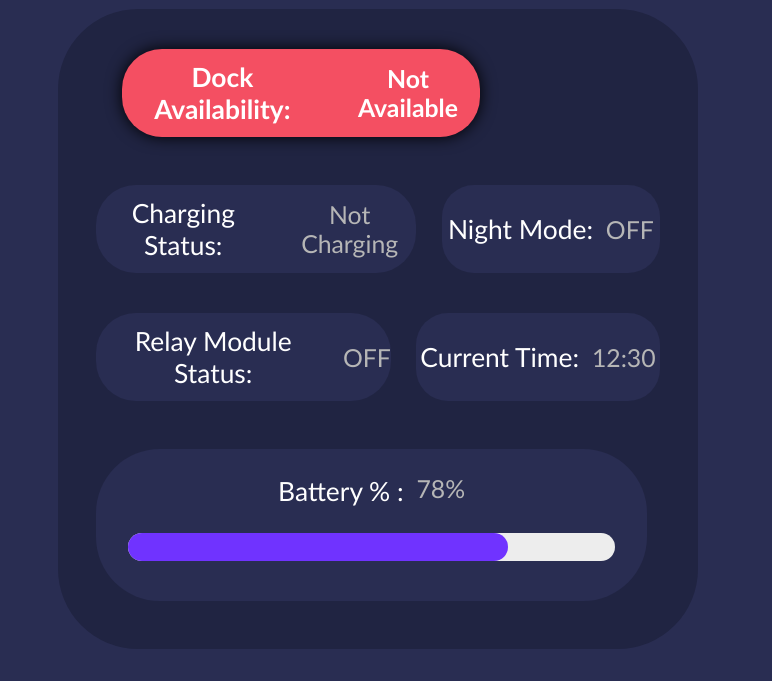
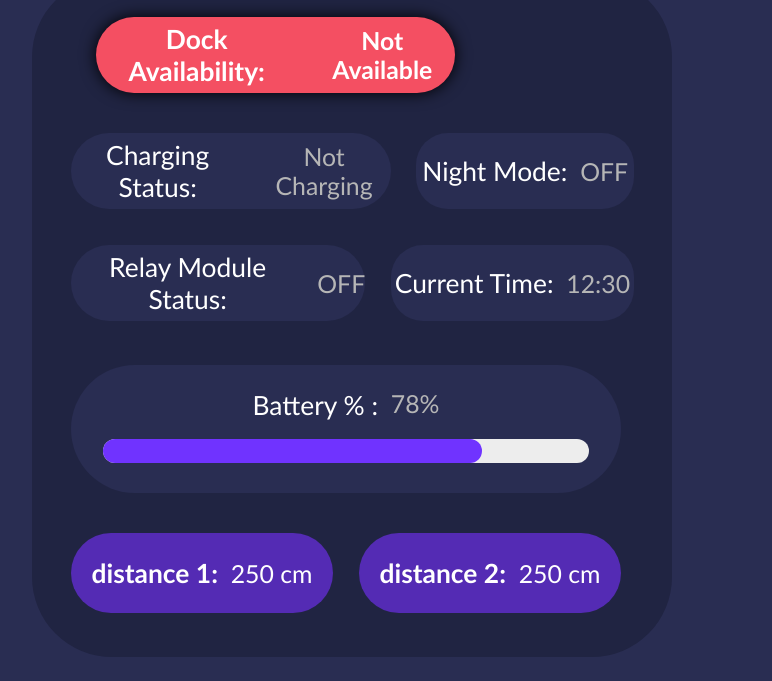
Before and after one commit to DevanshuRoy216287/esp32-host-website, a plain HTML site: page index.html in a window 1280 px wide. Shown: the part 119-800 px from the top of the page, without its empty margins (6-778 px from the left). Drawn offline with Linux system fonts and the light colour scheme.

Commit message:
update: added distance readings

```diff
--- a/index.html
+++ b/index.html
@@ -20,10 +20,10 @@
 
         .monitor {
             position: absolute;
-            top: 16vh;
-            left: 5vw;
+            top: 12vh;
+            left: 3vw;
             width: 50vw;
-            height: 80vh;
+            height: 85vh;
             border-radius: 10vh;
             background-color: #202442;
         }
@@ -33,7 +33,7 @@
             top: 5vh;
             left: 5vw;
             width: 28vw;
-            height: 11vh;
+            height: 9.5vh;
             border-radius: 5vh;
             background-color: #292d52;
             box-shadow: 0 0 2vh black;
@@ -60,10 +60,10 @@
 
         .charging-status {
             position: absolute;
-            top: 22vh;
+            top: 19.5vh;
             left: 3vw;
             width: 25vw;
-            height: 11vh;
+            height: 9.5vh;
             border-radius: 5vh;
             background-color: #292d52;
             text-align: center;
@@ -87,10 +87,10 @@
 
         .battery {
             position: absolute;
-            top: 55vh;
+            top: 48.5vh;
             left: 3vw;
             width: 43vw;
-            height: 19vh;
+            height: 16vh;
             border-radius: 8vh;
             background-color: #292d52;
             text-align: center;
@@ -102,21 +102,21 @@
 
         .battery-text {
             font-size: 3.3vh;
-            top: 5.5vh;
+            margin-top: 3vh;
         }
 
         .battery-status {
             color: #b6b6b6;
             font-size: 3.1vh;
-            top: 5.5vh;
+            margin-top: 3vh;
         }
 
         .night-mode {
             position: absolute;
-            top: 22vh;
+            top: 19.5vh;
             left: 30vw;
             width: 17vw;
-            height: 11vh;
+            height: 9.5vh;
             border-radius: 4vh;
             background-color: #292d52;
             text-align: center;
@@ -140,10 +140,10 @@
 
         .current-time {
             position: absolute;
-            top: 38vh;
+            top: 33.5vh;
             left: 28vw;
             width: 19vw;
-            height: 11vh;
+            height: 9.5vh;
             border-radius: 4vh;
             background-color: #292d52;
             text-align: center;
@@ -167,10 +167,10 @@
 
         .relay-module {
             position: absolute;
-            top: 38vh;
+            top: 33.5vh;
             left: 3vw;
             width: 23vw;
-            height: 11vh;
+            height: 9.5vh;
             border-radius: 5vh;
             background-color: #292d52;
             text-align: center;
@@ -194,10 +194,10 @@
 
         .grey-bar {
             position: absolute;
-            top: 10.5vh;
+            top: 9.2vh;
             left: 2.5vw;
             width: 38vw;
-            height: 3.5vh;
+            height: 3vh;
             border-radius: 2vh;
             background-color: #ededed;
         }
@@ -207,14 +207,14 @@
             top: 0vh;
             left: 0vh;
             width: 50%;
-            height: 3.5vh;
+            height: 3vh;
             border-radius: 2vh;
             background-color: #7033FF;
         }
 
         .know-more-container {
             position: absolute;
-            top: 5vh;
+            top: 2vh;
             left: 30vw;
             width: 11vw;
             height: 8vh;
@@ -239,7 +239,7 @@
 
         .hhome {
             position: absolute;
-            top: 6vh;
+            top: 3vh;
             left: 44vw;
             width: 6vh;
             height: 6vh;
@@ -253,7 +253,7 @@
 
         .hmonitor {
             position: absolute;
-            top: 6.6vh;
+            top: 3.5vh;
             left: 50vw;
             width: 4.5vh;
             height: 4.5vh;
@@ -267,7 +267,7 @@
 
         .hcontrol {
             position: absolute;
-            top: 6.3vh;
+            top: 3.1vh;
             left: 55.5vw;
             width: 4.7vh;
             height: 4.7vh;
@@ -277,6 +277,62 @@
 
         .hcontrol:hover {
             transform: scale(1.05);
+        }
+
+        .distance1 {
+            position: absolute;
+            top: 69.5vh;
+            left: 3vw;
+            width: 20.5vw;
+            height: 10vh;
+            border-radius: 5vh;
+            background-color: #542bb4;
+            text-align: center;
+            color: white;
+            display: flex;
+            justify-content: center;
+            align-items: center;
+            gap: 1vw;
+        }
+
+        .distance1-text {
+            font-size: 3.3vh;
+            top: 5vh;
+            font-weight: bold;
+        }
+
+        .distance1-status {
+            color: white;
+            font-size: 3.1vh;
+            top: 5vh;
+        }
+
+        .distance2 {
+            position: absolute;
+            top: 69.5vh;
+            left: 25.5vw;
+            width: 20.5vw;
+            height: 10vh;
+            border-radius: 5vh;
+            background-color: #542bb4;
+            text-align: center;
+            color: white;
+            display: flex;
+            justify-content: center;
+            align-items: center;
+            gap: 1vw;
+        }
+
+        .distance2-text {
+            font-size: 3.3vh;
+            top: 5vh;
+            font-weight: bold;
+        }
+
+        .distance2-status {
+            color: white;
+            font-size: 3.1vh;
+            top: 5vh;
         }
     </style>
 
@@ -298,17 +354,17 @@
 
         <div class="availability">
             <p class="availability-text">Dock Availability:</p>
-            <p class="availability-status">Not Available</p>
+            <p class="availability-status" id="availability">Not Available</p>
         </div>
 
         <div class="charging-status">
             <p class="status-text">Charging Status:</p>
-            <p class="status-status">Not Charging</p>
+            <p class="status-status" id="charging">Not Charging</p>
         </div>
 
         <div class="battery">
             <p class="battery-text">Battery % :</p>
-            <p class="battery-status">78%</p>
+            <p class="battery-status" id="battery">78%</p>
 
             <div class="grey-bar">
                 <div class="purple-bar"></div>
@@ -317,19 +373,28 @@
 
         <div class="night-mode">
             <p class="night-mode-text">Night Mode:</p>
-            <p class="night-mode-status">OFF</p>
+            <p class="night-mode-status" id="night">OFF</p>
         </div>
 
         <div class="relay-module">
             <p class="relay-text">Relay Module Status:</p>
-            <p class="relay-status">OFF</p>
+            <p class="relay-status" id="relay">OFF</p>
         </div>
 
         <div class="current-time">
             <p class="current-time-text">Current Time:</p>
-            <p class="current-time-status">12:30</p>
+            <p class="current-time-status" id="time">12:30</p>
         </div>
 
+        <div class="distance1">
+            <p class="distance1-text">distance 1:</p>
+            <p class="distance1-status" id="distance1">250 cm</p>
+        </div>
+
+        <div class="distance2">
+            <p class="distance2-text">distance 2:</p>
+            <p class="distance2-status" id="distance2">250 cm</p>
+        </div>
     </div>
 
     <script>
```
